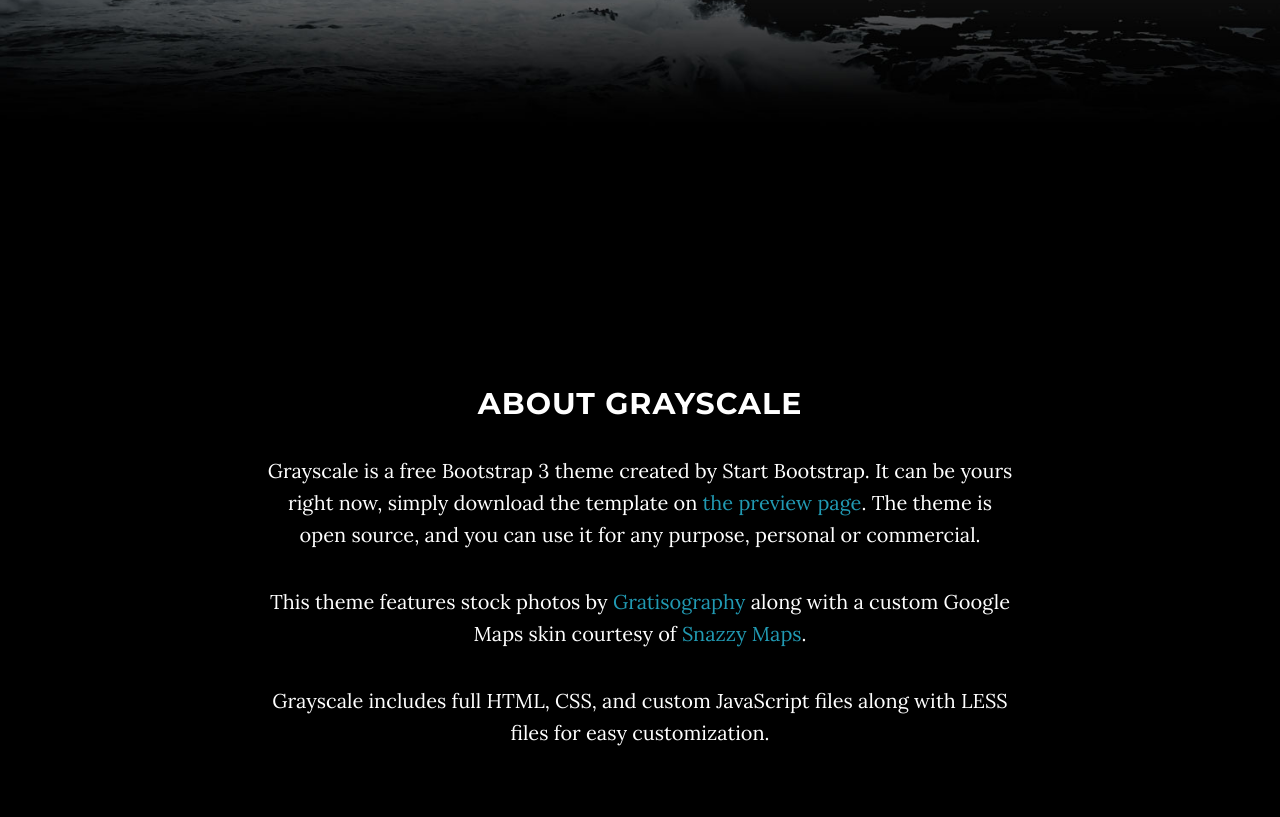
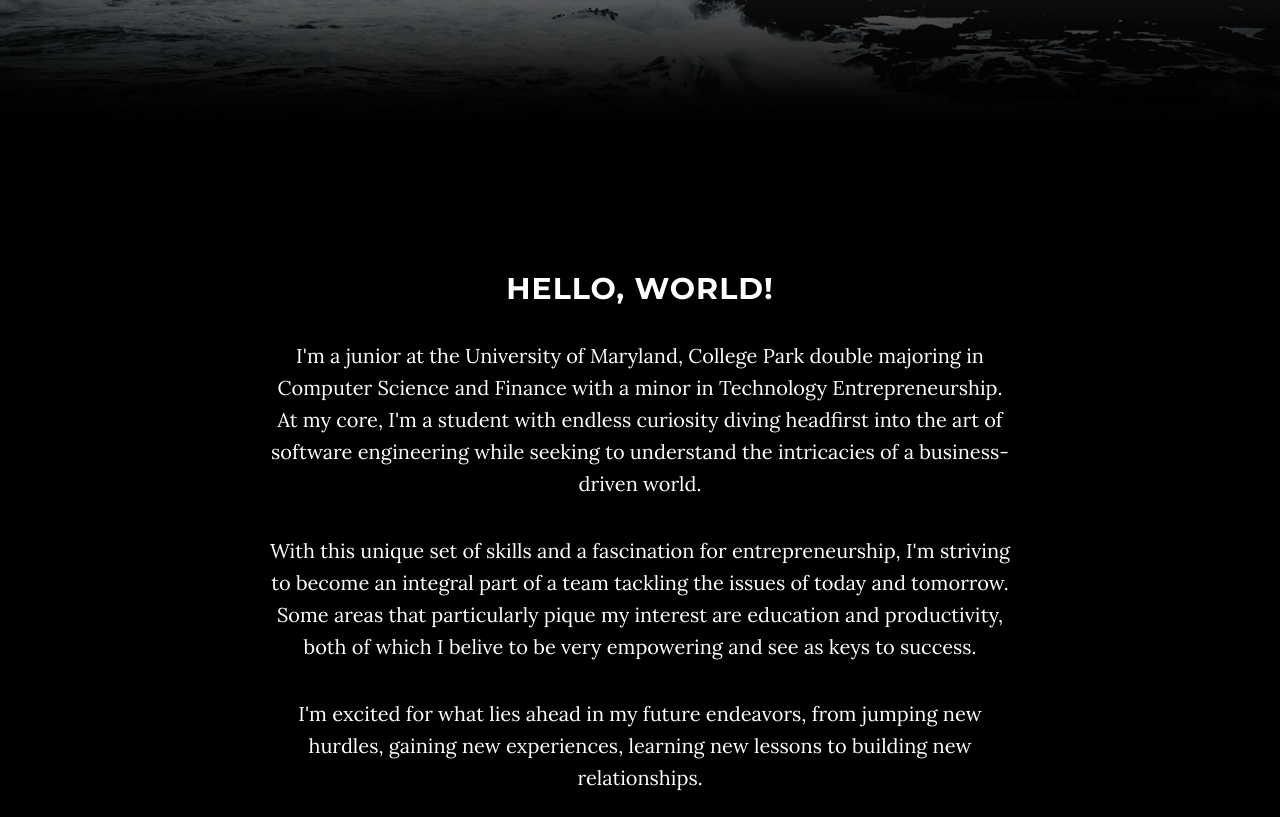
Before and after one commit to ppuppala/ppuppala.github.io, a plain HTML site: page index.html in a window 1280 px wide. Shown: the part 663-1480 px from the top of the page. Drawn offline with Linux system fonts and the light colour scheme; some packages are replaced by stand-ins of ours.

Commit message:
Changes to About section. Short bio, CSS adjustment to fit whole body into one screen.

```diff
--- a/css/grayscale.css
+++ b/css/grayscale.css
@@ -272,7 +272,7 @@ a:focus {
 
 @media(min-width:767px) {
     .content-section {
-        padding-top: 250px;
+        padding-top: 135px;
     }
 
     .download-section {
--- a/index.html
+++ b/index.html
@@ -89,10 +89,10 @@
     <section id="about" class="container content-section text-center">
         <div class="row">
             <div class="col-lg-8 col-lg-offset-2">
-                <h2>About Grayscale</h2>
-                <p>Grayscale is a free Bootstrap 3 theme created by Start Bootstrap. It can be yours right now, simply download the template on <a href="http://startbootstrap.com/template-overviews/grayscale/">the preview page</a>. The theme is open source, and you can use it for any purpose, personal or commercial.</p>
-                <p>This theme features stock photos by <a href="http://gratisography.com/">Gratisography</a> along with a custom Google Maps skin courtesy of <a href="http://snazzymaps.com/">Snazzy Maps</a>.</p>
-                <p>Grayscale includes full HTML, CSS, and custom JavaScript files along with LESS files for easy customization.</p>
+                <h2>Hello, World!</h2>
+                <p>I'm a junior at the University of Maryland, College Park double majoring in Computer Science and Finance with a minor in Technology Entrepreneurship. At my core, I'm a student with endless curiosity diving headfirst into the art of software engineering while seeking to understand the intricacies of a business-driven world.</p>
+                <p>With this unique set of skills and a fascination for entrepreneurship, I'm striving to become an integral part of a team tackling the issues of today and tomorrow. Some areas that particularly pique my interest are education and productivity, both of which I belive to be very empowering and see as keys to success.</p>
+                <p>I'm excited for what lies ahead in my future endeavors, from jumping new hurdles, gaining new experiences, learning new lessons to building new relationships. </p>
             </div>
         </div>
     </section>
```
